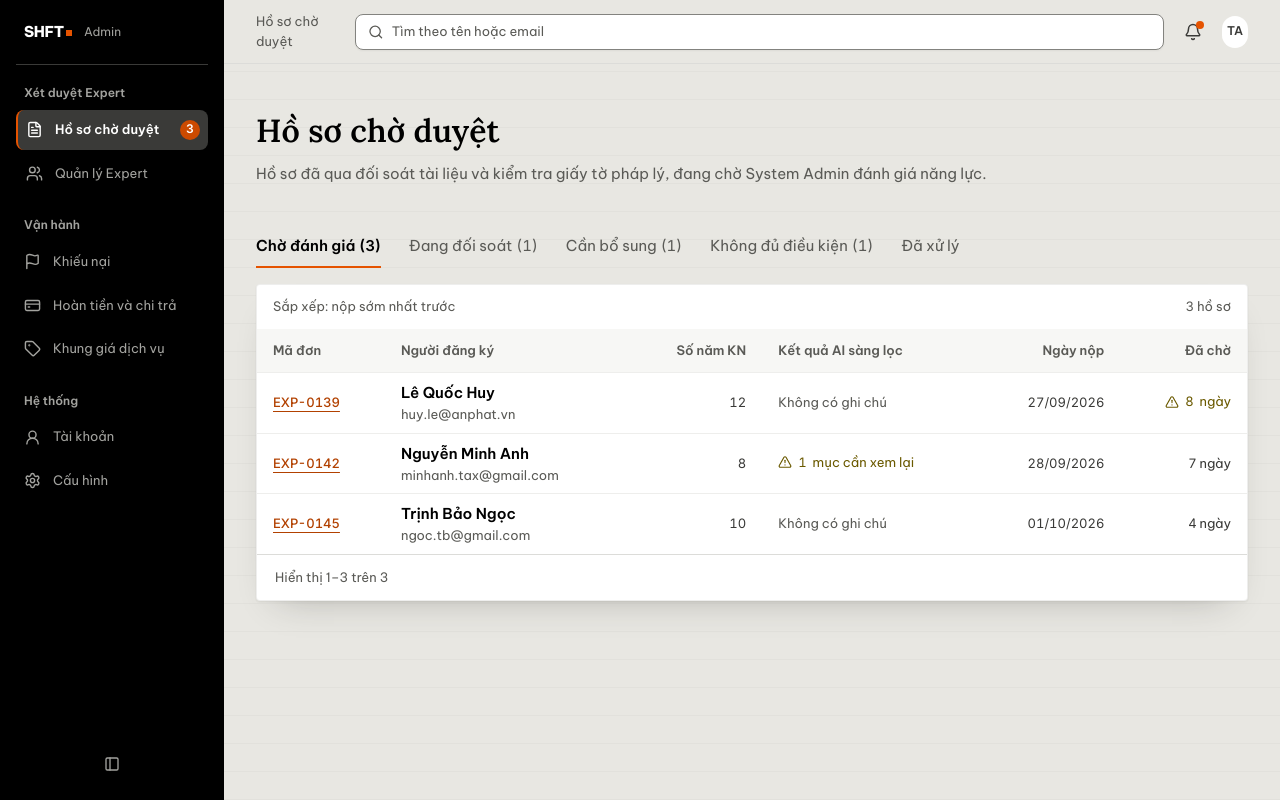
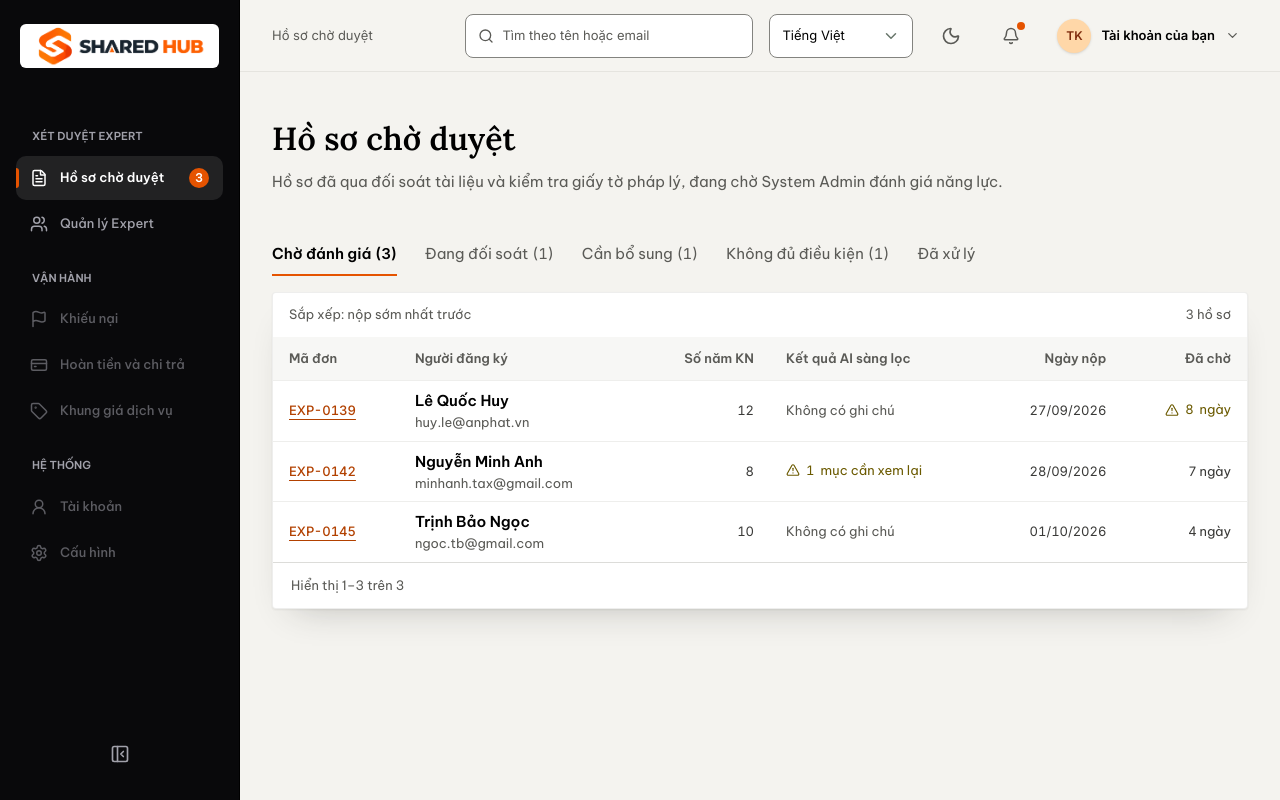
Before and after one commit to meimeimoimoi/Caps-Shared_Hub, a React (Vite) app in the folder FE/: page /admin/experts/pending in a window 1280 px wide. Built offline with nearby package versions, Linux system fonts and the light colour scheme.

Commit message:
refactor(admin): use shared sidebar and app header

```diff
--- a/FE/src/app/layouts/admin/AdminLayout.tsx
+++ b/FE/src/app/layouts/admin/AdminLayout.tsx
@@ -1,34 +1,36 @@
-import { useState, type ReactNode } from 'react'
-import { Link } from 'react-router-dom'
+import { useRef, useState, type ReactNode } from 'react'
 import {
   Bell,
   CreditCard,
   FileText,
   Flag,
-  PanelLeft,
+  Moon,
   Search,
   Settings,
+  Sun,
   Tag,
   UserRound,
   Users,
-  type LucideIcon,
 } from 'lucide-react'
-import { cn } from '@/lib/utils'
-
-interface NavItem {
-  label: string
-  icon: LucideIcon
-  to?: string // không có = chưa có route
-  active?: boolean
-  badge?: number
-}
+import { useTranslation } from 'react-i18next'
+import { LanguageSwitcher } from '@/components/ui/layout/language-switcher'
+import {
+  AppSidebar,
+  type SidebarGroup,
+} from '@/components/ui/layout/app-sidebar'
+import {
+  AppHeader,
+  HeaderActionButton,
+} from '@/components/ui/layout/app-header'
+import { AppAccountMenu } from '@/components/ui/layout/app-account-menu'
+import { useTheme } from '@/hooks/useTheme'
+import { useFormatters } from '@/hooks/useFormatters'
+import { useAuth } from '@/features/auth'
 
 interface AdminLayoutProps {
-  /** Mục sidebar đang mở */
   section: 'pending' | 'experts'
   breadcrumb: ReactNode
   pendingCount: number
-  /** Bỏ trống thì ẩn ô tìm kiếm */
   search?: string
   onSearchChange?: (value: string) => void
   children: ReactNode
@@ -43,192 +45,145 @@ export function AdminLayout({
   children,
 }: AdminLayoutProps) {
   const [collapsed, setCollapsed] = useState(false)
-
-  const nav: { group: string; items: NavItem[] }[] = [
+  const drawer = useRef<HTMLDialogElement>(null)
+  const drawerTrigger = useRef<HTMLButtonElement>(null)
+  const { t } = useTranslation('common')
+  const { isDark, toggleTheme } = useTheme()
+  const { number } = useFormatters()
+  const { user, logout } = useAuth()
+  const groups: SidebarGroup[] = [
     {
-      group: 'Xét duyệt Expert',
+      id: 'expert-review',
+      label: 'Xét duyệt Expert',
       items: [
         {
+          id: 'pending',
           label: 'Hồ sơ chờ duyệt',
-          icon: FileText,
+          icon: <FileText size={18} />,
           to: '/admin/experts/pending',
           active: section === 'pending',
-          badge: pendingCount,
+          badge: pendingCount > 0 ? number(pendingCount) : undefined,
         },
         {
+          id: 'experts',
           label: 'Quản lý Expert',
-          icon: Users,
+          icon: <Users size={18} />,
           to: '/admin/experts',
           active: section === 'experts',
         },
       ],
     },
     {
-      group: 'Vận hành',
+      id: 'operations',
+      label: 'Vận hành',
       items: [
-        { label: 'Khiếu nại', icon: Flag },
-        { label: 'Hoàn tiền và chi trả', icon: CreditCard },
-        { label: 'Khung giá dịch vụ', icon: Tag },
+        { id: 'complaints', label: 'Khiếu nại', icon: <Flag size={18} /> },
+        {
+          id: 'payouts',
+          label: 'Hoàn tiền và chi trả',
+          icon: <CreditCard size={18} />,
+        },
+        { id: 'pricing', label: 'Khung giá dịch vụ', icon: <Tag size={18} /> },
       ],
     },
     {
-      group: 'Hệ thống',
+      id: 'system',
+      label: 'Hệ thống',
       items: [
-        { label: 'Tài khoản', icon: UserRound },
-        { label: 'Cấu hình', icon: Settings },
+        { id: 'accounts', label: 'Tài khoản', icon: <UserRound size={18} /> },
+        { id: 'settings', label: 'Cấu hình', icon: <Settings size={18} /> },
       ],
     },
   ]
-
+  const closeDrawer = () => drawer.current?.close()
   return (
-    <div data-density="compact" className="bg-desk text-fg flex min-h-dvh">
-      {/* ── Sidebar ── */}
+    <div
+      data-density="compact"
+      className="bg-desk-2 text-fg selection:bg-accent-soft selection:text-accent-text min-h-svh"
+    >
+      <a
+        href="#admin-main"
+        className="focus:bg-paper sr-only z-50 focus:not-sr-only focus:fixed focus:top-4 focus:left-4 focus:p-3"
+      >
+        {t('navigation.skipWorkspace')}
+      </a>
       <aside
-        className={cn(
-          'on-ink bg-ink text-paper sticky top-0 flex h-dvh shrink-0 flex-col px-4 py-5 max-md:w-18',
-          collapsed ? 'w-18' : 'w-56'
-        )}
+        className={`bg-sidebar fixed inset-y-0 left-0 z-30 hidden flex-col border-r border-black py-6 md:flex ${collapsed ? 'w-20 px-3' : 'w-60 px-4'}`}
       >
-        <div className="border-ink-2 flex items-center gap-3 border-b px-2 pb-5">
-          <span className="text-base font-extrabold tracking-tight">
-            {collapsed ? (
-              'S'
-            ) : (
+        <AppSidebar
+          groups={groups}
+          navigationLabel="Admin"
+          collapsed={collapsed}
+          onToggleCollapse={() => setCollapsed((value) => !value)}
+        />
+      </aside>
+      <dialog
+        ref={drawer}
+        aria-label="Admin"
+        onClose={() => drawerTrigger.current?.focus()}
+        className="bg-sidebar fixed inset-y-0 left-0 m-0 h-dvh max-h-none w-72 max-w-[calc(100vw-32px)] border-0 px-4 py-6 text-white backdrop:bg-black/50 [&[open]]:flex [&[open]]:flex-col"
+      >
+        <AppSidebar
+          groups={groups}
+          navigationLabel="Admin"
+          onNavigate={closeDrawer}
+          onClose={closeDrawer}
+        />
+      </dialog>
+      <div className={collapsed ? 'md:ml-20' : 'md:ml-60'}>
+        <AppHeader
+          navigationButtonRef={drawerTrigger}
+          onOpenNavigation={() => drawer.current?.showModal()}
+          context={<nav aria-label="Breadcrumb">{breadcrumb}</nav>}
+          actionsClassName="w-full flex-wrap sm:w-auto"
+          actions={
             <>
-                <span className="md:hidden">S</span>
-                <span className="max-md:hidden">SHFT</span>
-              </>
-            )}
-            <span className="bg-indicator ml-0.5 inline-block size-1.5 align-middle" />
-          </span>
-          {!collapsed && (
-            <span className="text-fg-inverse-muted text-caption max-md:hidden">
-              Admin
-            </span>
-          )}
-        </div>
-
-        <nav
-          aria-label="Admin"
-          className="mt-5 flex-1 space-y-6 overflow-y-auto"
-        >
-          {nav.map(({ group, items }) => (
-            <div key={group}>
-              {!collapsed && (
-                <p className="text-fg-inverse-muted text-caption mb-2 px-2 font-semibold max-md:hidden">
-                  {group}
-                </p>
-              )}
-              <ul className="space-y-1">
-                {items.map(({ label, icon: Icon, to, active, badge }) => (
-                  <li key={label}>
-                    {/* Mục không có `to` là chưa có route */}
-                    {to ? (
-                      <Link
-                        to={to}
-                        aria-current={active ? 'page' : undefined}
-                        title={collapsed ? label : undefined}
-                        className={cn(
-                          'rounded-control flex items-center gap-3 border-l-2 px-2 py-2.5 text-sm no-underline',
-                          active
-                            ? 'bg-ink-2 border-indicator text-paper font-semibold'
-                            : 'text-fg-inverse-muted hover:bg-ink-2 hover:text-paper border-transparent'
-                        )}
-                      >
-                        <Icon
-                          size={17}
+              {onSearchChange && (
+                <label className="border-border-control bg-paper focus-within:outline-accent-text flex min-h-11 w-full items-center gap-2 rounded-lg border px-3 focus-within:outline-2 focus-within:outline-offset-2 sm:w-64 lg:w-72">
+                  <Search
+                    size={16}
                     aria-hidden="true"
-                          className="shrink-0"
+                    className="text-fg-muted shrink-0"
                   />
-                        <span
-                          className={cn(
-                            'flex-1 max-md:sr-only',
-                            collapsed && 'sr-only'
-                          )}
-                        >
-                          {label}
-                        </span>
-                        {!collapsed && !!badge && (
-                          <span className="bg-accent text-caption num grid size-5 place-items-center rounded-full font-bold max-md:hidden">
-                            {badge}
-                          </span>
-                        )}
-                      </Link>
-                    ) : (
-                      <button
-                        type="button"
-                        disabled
-                        title={collapsed ? label : undefined}
-                        className="text-fg-inverse-muted rounded-control flex w-full items-center gap-3 px-2 py-2.5 text-left text-sm"
-                      >
-                        <Icon
-                          size={17}
-                          aria-hidden="true"
-                          className="shrink-0"
-                        />
-                        <span
-                          className={cn(
-                            'flex-1 max-md:sr-only',
-                            collapsed && 'sr-only'
-                          )}
-                        >
-                          {label}
-                        </span>
-                      </button>
-                    )}
-                  </li>
-                ))}
-              </ul>
-            </div>
-          ))}
-        </nav>
-
-        <button
-          type="button"
-          onClick={() => setCollapsed((c) => !c)}
-          aria-label={collapsed ? 'Mở rộng thanh bên' : 'Thu gọn thanh bên'}
-          className="text-fg-inverse-muted hover:bg-ink-2 rounded-control mx-auto p-2 max-md:hidden"
-        >
-          <PanelLeft size={16} aria-hidden="true" />
-        </button>
-      </aside>
-
-      <div className="flex min-w-0 flex-1 flex-col">
-        {/* ── Topbar ── */}
-        <header className="topbar gap-4 px-4 md:px-6 lg:px-8">
-          <nav
-            aria-label="Breadcrumb"
-            className="text-fg-muted mr-auto text-sm"
-          >
-            {breadcrumb}
-          </nav>
-          {onSearchChange && (
-            <label className="bg-paper border-border-control rounded-control shadow-control h-control flex w-full max-w-full items-center gap-2 border px-3 focus-within:outline-2 focus-within:outline-offset-2 focus-within:outline-(--focus-ring)">
-              <Search size={16} aria-hidden="true" className="text-fg-muted" />
                   <input
                     type="search"
-                value={search}
-                onChange={(e) => onSearchChange(e.target.value)}
+                    value={search ?? ''}
+                    onChange={(event) => onSearchChange(event.target.value)}
                     placeholder="Tìm theo tên hoặc email"
                     aria-label="Tìm theo tên hoặc email"
-                className="placeholder:text-fg-muted w-full bg-transparent text-sm outline-none"
+                    className="placeholder:text-fg-muted w-full min-w-0 bg-transparent text-sm outline-none"
                   />
                 </label>
               )}
-          <button
-            type="button"
-            aria-label="Thông báo"
-            className="rounded-control relative p-1"
+              <LanguageSwitcher />
+              <HeaderActionButton
+                onClick={toggleTheme}
+                aria-label={t(isDark ? 'theme.light' : 'theme.dark')}
               >
+                {isDark ? (
+                  <Sun size={20} aria-hidden="true" />
+                ) : (
+                  <Moon size={20} aria-hidden="true" />
+                )}
+              </HeaderActionButton>
+              <HeaderActionButton aria-label="Thông báo" className="relative">
                 <Bell size={18} aria-hidden="true" />
-            <span className="bg-indicator absolute top-0.5 right-0.5 size-2 rounded-full" />
-          </button>
-          <span className="bg-paper text-caption grid size-8 place-items-center rounded-full font-semibold">
-            TA
-          </span>
-        </header>
-
-        <main className="desk-content flex-1 px-4 py-12 md:px-6 lg:px-8">
+                <span className="bg-indicator absolute top-2 right-2 size-2 rounded-full" />
+              </HeaderActionButton>
+              <AppAccountMenu
+                name={user?.name ?? t('account.fallback')}
+                email={user?.email}
+                note="Admin"
+                onSignOut={user ? logout : undefined}
+              />
+            </>
+          }
+        />
+        <main
+          id="admin-main"
+          tabIndex={-1}
+          className="min-w-0 px-4 py-12 md:px-6 lg:px-8"
+        >
           {children}
         </main>
       </div>
```
Lines whose indentation alone changed are shown as unchanged.
